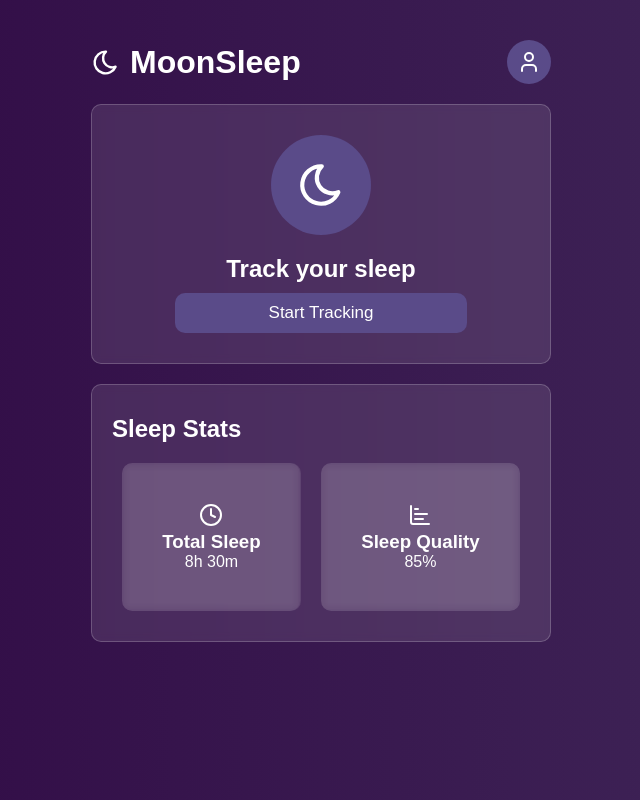
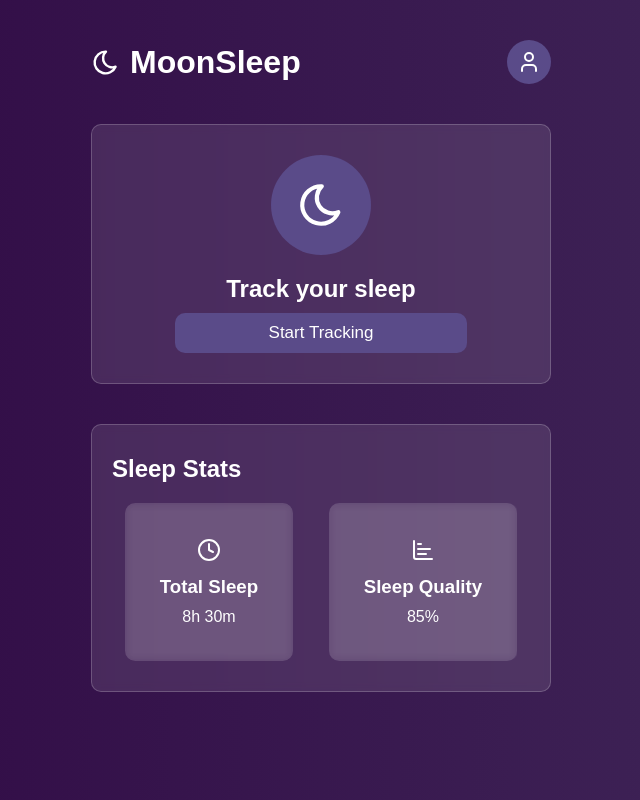
Before and after one commit to OrlandoTellez/moonsleep, a React (Vite) app: page / in a window 1280 px wide. Shown: the whole page, without its empty margins (319-959 px from the left). Built offline with nearby package versions, Linux system fonts and the light colour scheme; a web font is replaced by a local one.

Commit message:
feat: update CSS styles for App, CardStats, and Stats components; adjust gaps and padding for improved layout

```diff
--- a/src/App.module.css
+++ b/src/App.module.css
@@ -5,5 +5,5 @@
     place-items: center;
     margin: 0 auto;
     padding: 40px 20px;
-    gap: 20px;
+    gap: 40px;
 }
--- a/src/components/CardStats.module.css
+++ b/src/components/CardStats.module.css
@@ -3,8 +3,10 @@
     flex-direction: column;
     justify-content: center;
     align-items: center;
-    padding: 40px;
+    padding: 35px;
     background: rgba(255, 255, 255, 0.1);
     backdrop-filter: blur(4px) saturate(100%);
     border-radius: 10px;
+    text-align: center;
+    gap: 10px;
 }
--- a/src/sections/Stats.module.css
+++ b/src/sections/Stats.module.css
@@ -3,4 +3,5 @@
     display: flex;
     justify-content: space-around;
     margin-top: 20px;
+    gap: 10px;
 }
```
